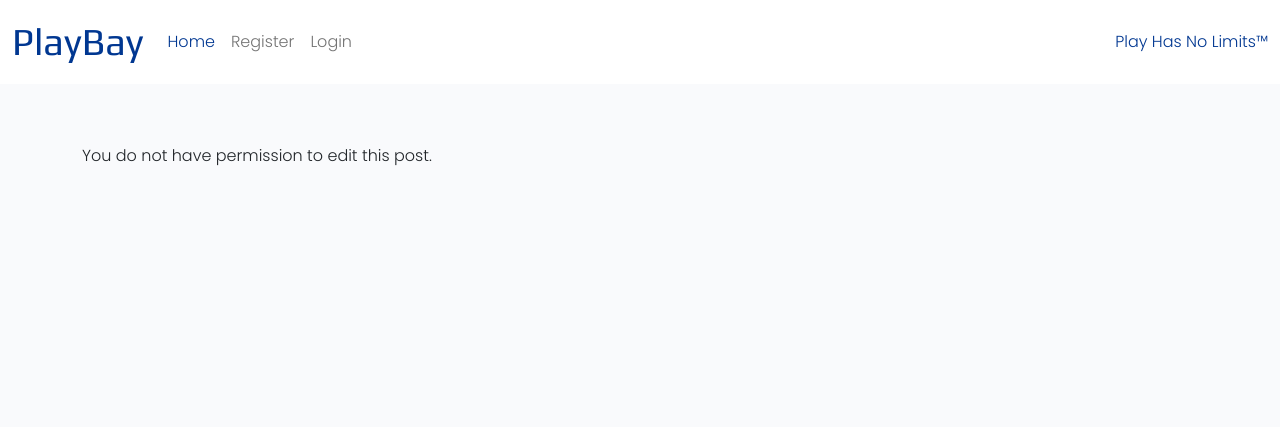
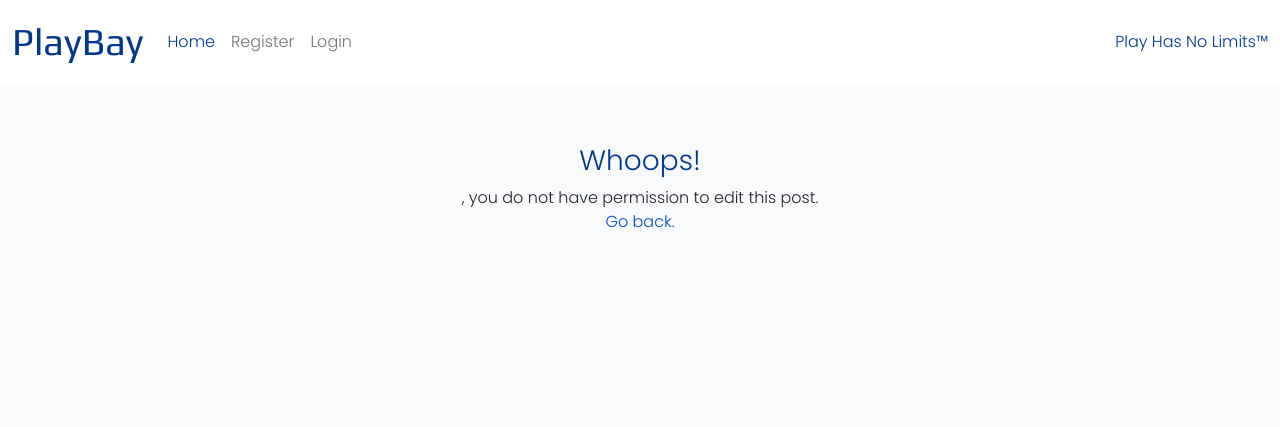
Before and after one commit to JFrdrkssn/playbay, a Django app: template templates/edit_post.html in a window 1280 px wide. Shown: the top 427 px of the page. Run offline with Django 3.2, Linux system fonts and the light colour scheme; the template is opened without the code that fills it, so the values that code supplies are empty; some libraries are stand-ins or nearby versions.

Commit message:
Add link to go back if user is not post author and update text content

```diff
--- a/templates/edit_post.html
+++ b/templates/edit_post.html
@@ -14,9 +14,13 @@
                 <button type="submit" class="btn btn-primary btn-lg">Edit!</button>
             </form>
             {% else %}
-            <h3 class="text-center text-blue" style="margin-top: 1.3em;">{{ user.username }}
+            <h3 class="text-center text-blue" style="margin-top: 1.3em;">Whoops!
             </h3>
-            <p>You do not have permission to edit this post.</p>
+            <p class="text-center">
+                {{ user.username }}, you do not have permission to edit this post.<br><a href="{% url 'home' %}"
+                    class="link">Go
+                    back.</a>
+            </p>
             {% endif %}
         </div>
     </div>
```
